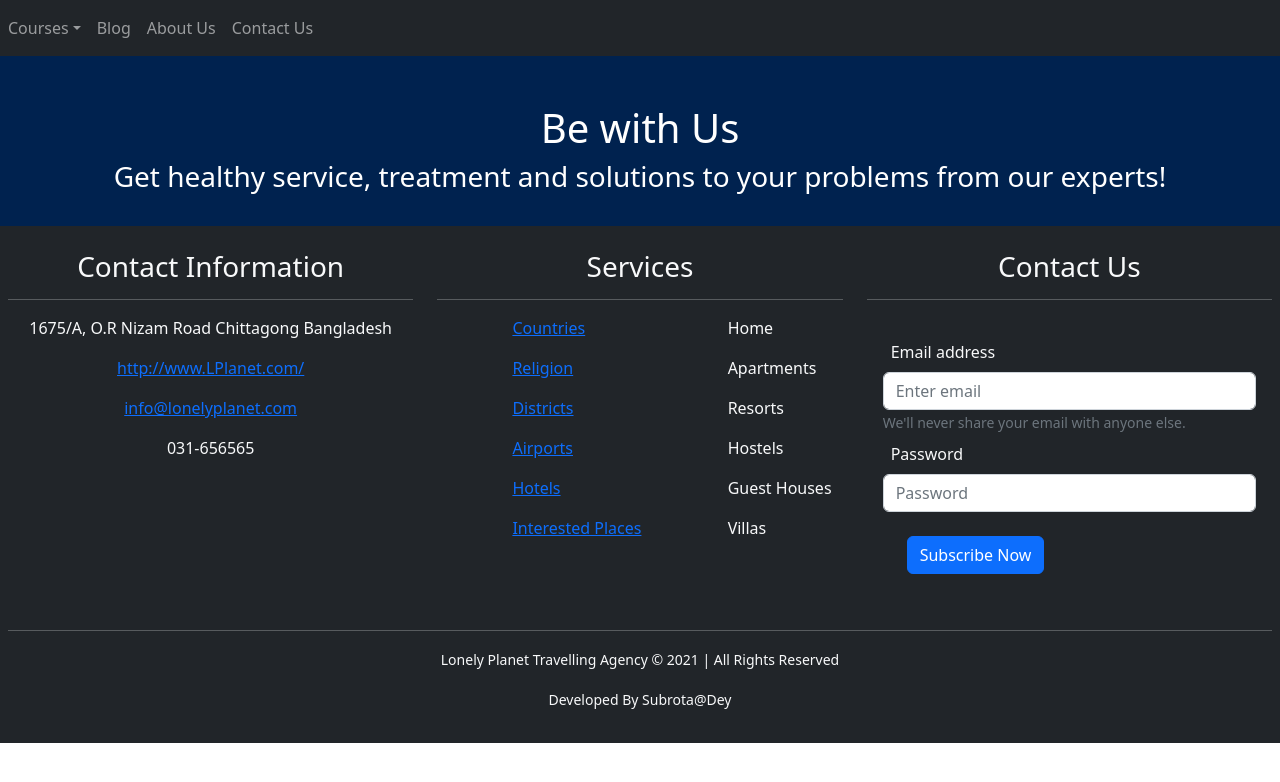
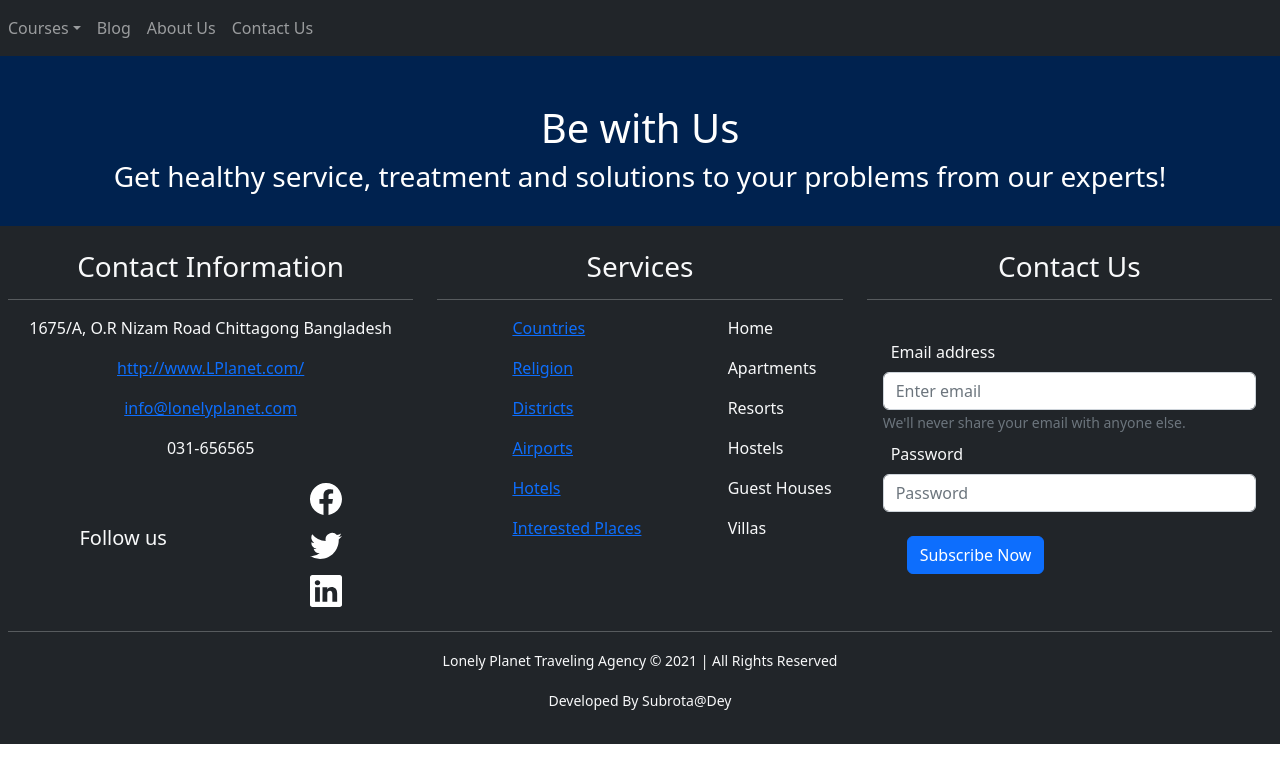
Before and after one commit to subrotadey/E-Learning-management-system, a React (Create React App) app: page / in a window 1280 px wide. Shown: the top 782 px of the page. Built offline with nearby package versions, Linux system fonts and the light colour scheme.

Commit message:
updated footer

```diff
--- a/package.json
+++ b/package.json
@@ -3,6 +3,7 @@
   "version": "0.1.0",
   "private": true,
   "dependencies": {
+    "@react-icons/all-files": "^4.1.0",
     "@testing-library/jest-dom": "^5.16.5",
     "@testing-library/react": "^13.4.0",
     "@testing-library/user-event": "^13.5.0",
@@ -10,6 +11,7 @@
     "react": "^18.2.0",
     "react-bootstrap": "^2.5.0",
     "react-dom": "^18.2.0",
+    "react-icons": "^4.4.0",
     "react-router-dom": "^6.4.2",
     "react-scripts": "5.0.1",
     "web-vitals": "^2.1.4"
--- a/src/App.css
+++ b/src/App.css
@@ -1,5 +1,9 @@
+*{
+  margin: 0;
+  padding: 0;
+}
 body{
-  overflow: hidden;
+  overflow-x: hidden;
 }
 .bg-myRed{
   background-color: crimson;
--- a/src/components/Footer/Footer.css
+++ b/src/components/Footer/Footer.css
@@ -1,6 +1,7 @@
 a{
     text-decoration: none;
 }
+
 .top-footer{
     background-color: #00224f;
     color: white;
@@ -19,3 +20,9 @@
 .center-item{
     text-align: center;
 }
+.icon{
+    color: #ffffff;
+}
+.icon:hover{
+    color: blue;
+}
--- a/src/components/Footer/Footer.js
+++ b/src/components/Footer/Footer.js
@@ -1,5 +1,7 @@
 import React from "react";
 import { Card, Col, NavLink, Row } from "react-bootstrap";
+import { BsFacebook, BsLinkedin, BsTwitter } from "react-icons/bs";
+// import { BsFacebook } from 'react-icons/fa';
 // import { Link } from "react-router-dom";
 import "./Footer.css";
 
@@ -15,7 +17,7 @@
           </h3>
         </div>
         <div className="footer text-light bg-dark pb-3 px-2">
-          <Row xs={1} md={1} xl={3} className="g-4">
+          <Row xs={1} md={3} xl={3} className="g-4">
             <Col>
               <Card.Body>
                 <Card.Title>
@@ -34,10 +36,15 @@
                     <a href="/">info@lonelyplanet.com</a>
                   </p>
                   <p>031-656565</p>
-                  <div>
-                    <i className="fab fa-facebook-f px-2 fs-4"></i>
-                    <i className="fab fa-twitter px-4 fs-4"></i>
-                    <i className="fab fa-instagram px-2 fs-4"></i>
+                  <div className="d-flex justify-content-around">
+                    <div style={{paddingTop:"50px"}}>
+                      <h5>Follow us</h5>
+                    </div>
+                    <div>
+                    <h2><a className="icon" href="https://www.facebook.com/subrota.dey540"><BsFacebook/></a></h2>
+                    <h2><a className="icon" href="https://www.facebook.com/subrota.dey540"><BsTwitter/></a></h2>
+                    <h2><a className="icon" href="https://www.facebook.com/subrota.dey540"><BsLinkedin/></a></h2>
+                    </div>
                   </div>
                 </Card.Text>
               </Card.Body>
@@ -150,13 +157,11 @@
           <hr />
           <div className="center-item">
             <p>
-
               <small className="text-light">
-                Lonely Planet Travelling Agency &copy; 2021 | All Rights
+                Lonely Planet Traveling Agency &copy; 2021 | All Rights
                 Reserved
               </small>
-            </p>
-            <p>
+            <p/>
               <small>Developed By Subrota@Dey</small>
             </p>
           </div>
```
Also changed, not shown: 1 other file (tests, documents, lock files or other folders).
